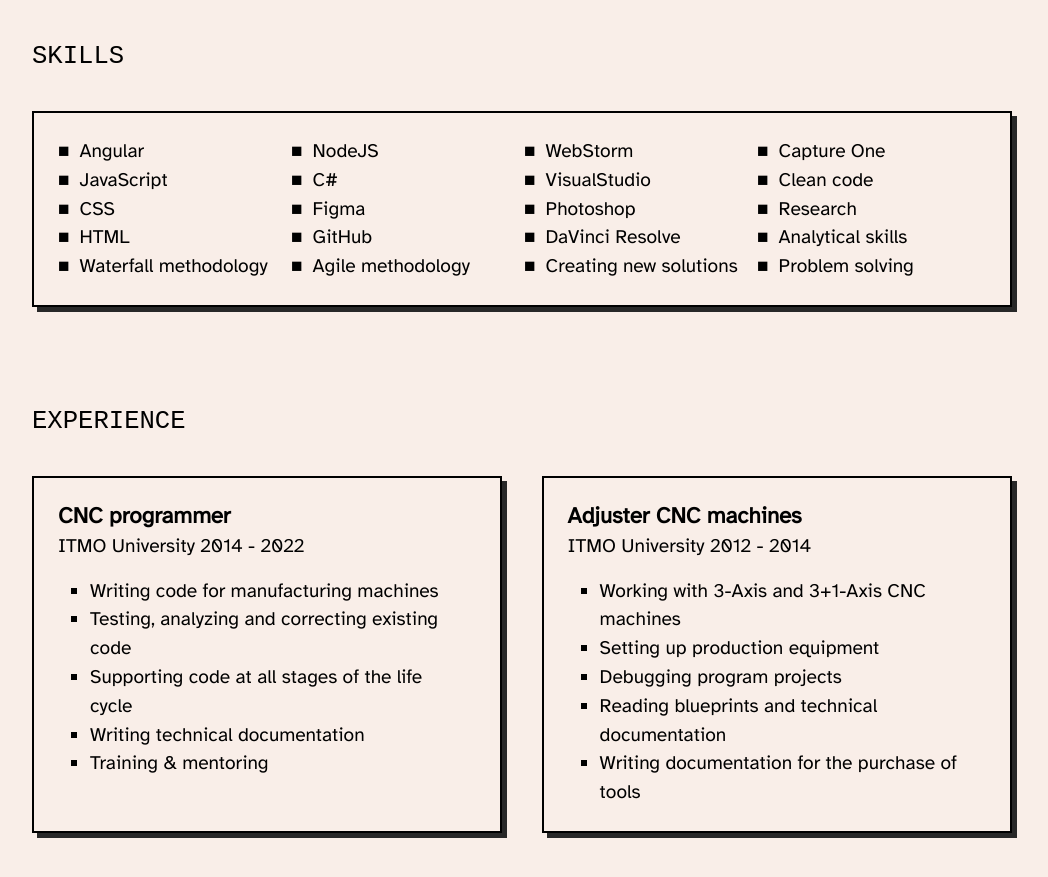
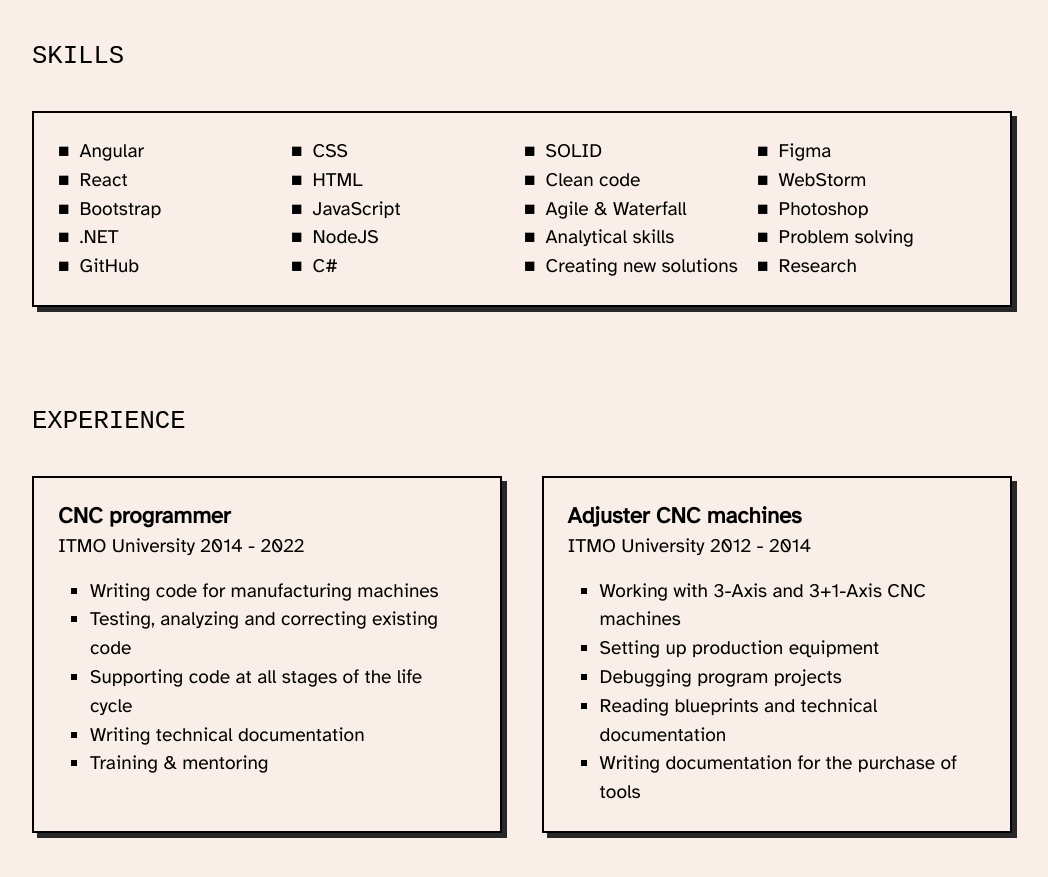
Before and after one commit to l-Aleksey-Nikolaev-l/NCV, an Angular app: page / in a window 1280 px wide. Shown: the part 2960-3837 px from the top of the page, without its empty margins (118-1166 px from the left). Built offline with nearby package versions, Linux system fonts and the light colour scheme; a web font is replaced by a local one.

Commit message:
ver 0.38 Added React skill and reordered rest of them.

```diff
--- a/src/app/skills/skills.component.html
+++ b/src/app/skills/skills.component.html
@@ -3,28 +3,28 @@
   <div class="list_container">
     <ul>
       <li>Angular</li>
-      <li>JavaScript</li>
+      <li>React</li>
+      <li>Bootstrap</li>
+      <li>.NET</li>
+      <li>GitHub</li>
+
       <li>CSS</li>
       <li>HTML</li>
-      <li>Waterfall methodology</li>
-
+      <li>JavaScript</li>
       <li>NodeJS</li>
       <li>C#</li>
-      <li>Figma</li>
-      <li>GitHub</li>
-      <li>Agile methodology</li>
 
-      <li>WebStorm</li>
-      <li>VisualStudio</li>
-      <li>Photoshop</li>
-      <li>DaVinci Resolve</li>
+      <li>SOLID</li>
+      <li>Clean code</li>
+      <li>Agile & Waterfall</li>
+      <li>Analytical skills</li>
       <li>Creating new solutions</li>
 
-      <li>Capture One</li>
-      <li>Clean code</li>
+      <li>Figma</li>
+      <li>WebStorm</li>
+      <li>Photoshop</li>
+      <li>Problem solving</li>
       <li>Research</li>
-      <li>Analytical skills</li>
-      <li>Problem solving</li>
     </ul>
   </div>
 </section>
```
